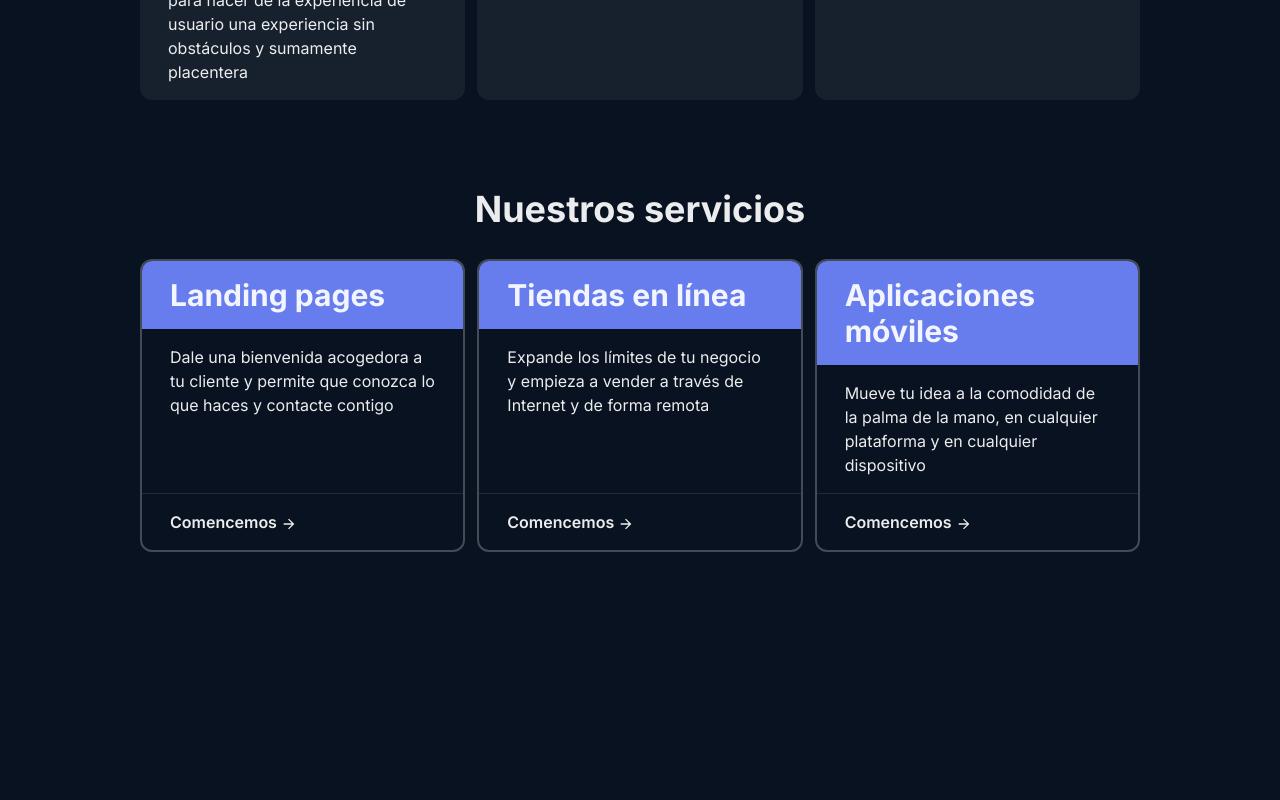
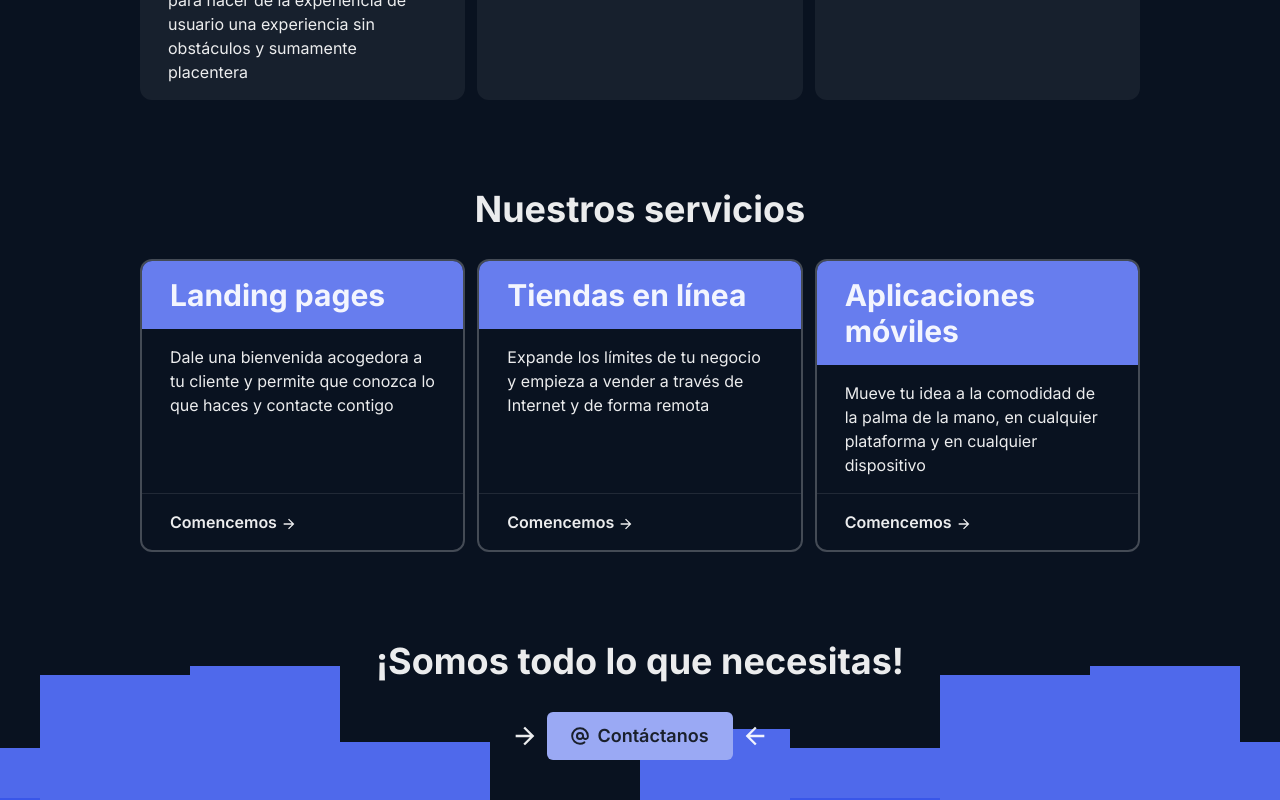
Before and after one commit to pastelcode/web-site, a React (Create React App) app: page / in a window 1280 px wide. Shown: the part 775-1575 px from the top of the page. Before the commit the page ends 1367 px from the top, so only its background shows below. Built offline with nearby package versions, Linux system fonts and the light colour scheme.

Commit message:
Create CTA section

```diff
--- /dev/null
+++ b/src/components/home/CTA.tsx
@@ -0,0 +1,20 @@
+import { ArrowBackIcon, ArrowForwardIcon } from '@chakra-ui/icons'
+import { Box, Heading, HStack, VStack } from '@chakra-ui/react'
+import ContactUsButton from '../ContactUsButton'
+import HomeCard from './HomeCard'
+
+const CTA = (): JSX.Element => (
+  <HomeCard background="url('/waves.svg') center repeat-x">
+    <VStack>
+      <Heading textAlign="center">¡Somos todo lo que necesitas!</Heading>
+      <Box height={3} />
+      <HStack>
+        <ArrowForwardIcon boxSize={7} />
+        <ContactUsButton />
+        <ArrowBackIcon boxSize={7} />
+      </HStack>
+    </VStack>
+  </HomeCard>
+)
+
+export default CTA
--- a/src/pages/Home.tsx
+++ b/src/pages/Home.tsx
@@ -1,4 +1,5 @@
 import { VStack } from '@chakra-ui/react'
+import CTA from '../components/home/CTA'
 
 import Introduction from '../components/home/Introduction'
 import WhatWeOffer from '../components/home/WhatWeOffer'
@@ -10,6 +11,7 @@ const Home = (): JSX.Element => {
       <Introduction />
       <WhyToChooseUs />
       <WhatWeOffer />
+      <CTA />
     </VStack>
   )
 }
```
Also changed, not shown: public/waves.svg (added).
